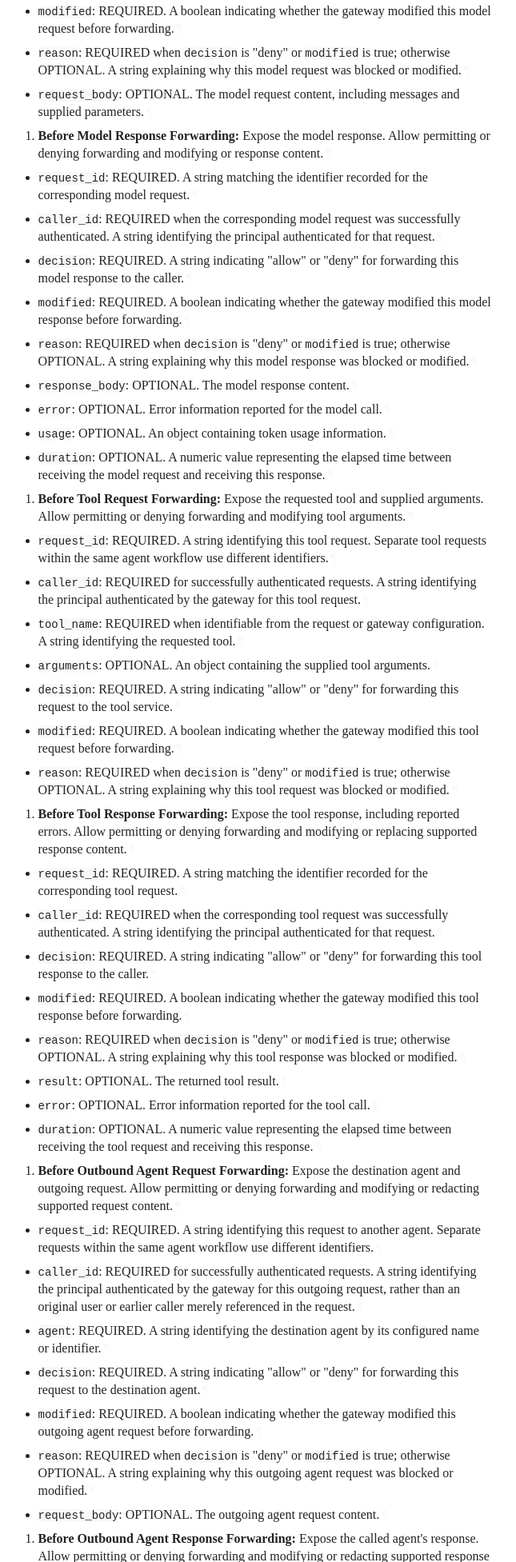
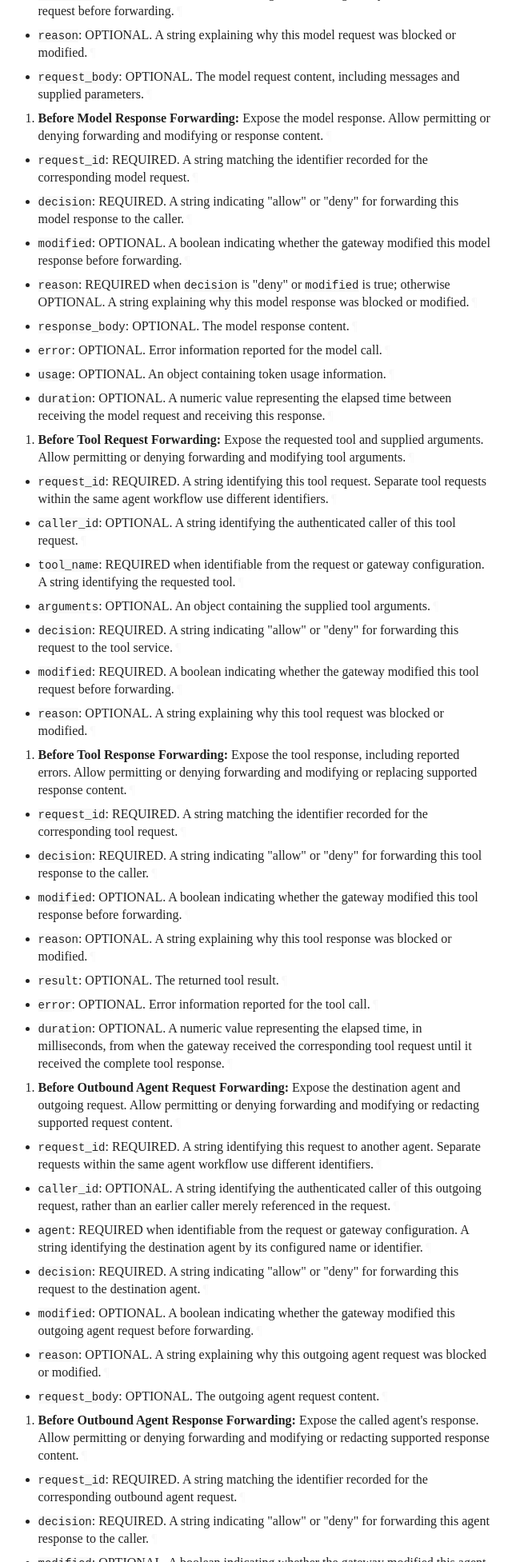
Before and after one commit to NiYuan224/draft-liu-audit-enforcement-points, a plain HTML site: page draft-liu-audit-enforcement-points.html in a window 1280 px wide. Shown: the part 9854-11807 px from the top of the page at 80% size, without its empty margins (109-754 px from the left). Drawn offline with Linux system fonts and the light colour scheme; a web font is replaced by a local one.

Commit message:
Script updating gh-pages from 134eaff. [ci skip]

```diff
--- a/draft-liu-audit-enforcement-points.html
+++ b/draft-liu-audit-enforcement-points.html
@@ -1750,7 +1750,7 @@ Note: Hooks for which consensus has not been reached are omitted.
             <p id="section-5.1-2.1.1"><code>request_id</code>: REQUIRED. A string identifying this inbound request to the destination agent.<a href="#section-5.1-2.1.1" class="pilcrow">¶</a></p>
 </li>
           <li class="normal" id="section-5.1-2.2">
-            <p id="section-5.1-2.2.1"><code>caller_id</code>: REQUIRED for successfully authenticated requests. A string identifying the principal authenticated by the gateway for this inbound request.<a href="#section-5.1-2.2.1" class="pilcrow">¶</a></p>
+            <p id="section-5.1-2.2.1"><code>caller_id</code>: OPTIONAL. A string identifying the authenticated caller of this inbound request.<a href="#section-5.1-2.2.1" class="pilcrow">¶</a></p>
 </li>
           <li class="normal" id="section-5.1-2.3">
             <p id="section-5.1-2.3.1"><code>agent</code>: REQUIRED. A string identifying the destination agent by its configured name or identifier.<a href="#section-5.1-2.3.1" class="pilcrow">¶</a></p>
@@ -1759,10 +1759,10 @@ Note: Hooks for which consensus has not been reached are omitted.
             <p id="section-5.1-2.4.1"><code>decision</code>: REQUIRED. A string indicating "allow" or "deny" for forwarding this request to the destination agent.<a href="#section-5.1-2.4.1" class="pilcrow">¶</a></p>
 </li>
           <li class="normal" id="section-5.1-2.5">
-            <p id="section-5.1-2.5.1"><code>modified</code>: REQUIRED. A boolean indicating whether the gateway modified this request before forwarding.<a href="#section-5.1-2.5.1" class="pilcrow">¶</a></p>
+            <p id="section-5.1-2.5.1"><code>modified</code>: OPTIONAL. A boolean indicating whether the gateway modified this request before forwarding.<a href="#section-5.1-2.5.1" class="pilcrow">¶</a></p>
 </li>
           <li class="normal" id="section-5.1-2.6">
-            <p id="section-5.1-2.6.1"><code>reason</code>: REQUIRED when <code>decision</code> is "deny" or <code>modified</code> is true; otherwise OPTIONAL. A string explaining why this request was blocked or modified.<a href="#section-5.1-2.6.1" class="pilcrow">¶</a></p>
+            <p id="section-5.1-2.6.1"><code>reason</code>: OPTIONAL. A string explaining why this request was blocked or modified.<a href="#section-5.1-2.6.1" class="pilcrow">¶</a></p>
 </li>
           <li class="normal" id="section-5.1-2.7">
             <p id="section-5.1-2.7.1"><code>request_body</code>: OPTIONAL. The incoming request content.<a href="#section-5.1-2.7.1" class="pilcrow">¶</a></p>
@@ -1778,7 +1778,7 @@ Note: Hooks for which consensus has not been reached are omitted.
             <p id="section-5.1-4.1.1"><code>request_id</code>: REQUIRED. A string identifying this model request. Separate model requests within the same agent workflow use different identifiers.<a href="#section-5.1-4.1.1" class="pilcrow">¶</a></p>
 </li>
           <li class="normal" id="section-5.1-4.2">
-            <p id="section-5.1-4.2.1"><code>caller_id</code>: REQUIRED for successfully authenticated requests. A string identifying the agent authenticated by the gateway for this model request.<a href="#section-5.1-4.2.1" class="pilcrow">¶</a></p>
+            <p id="section-5.1-4.2.1"><code>caller_id</code>: OPTIONAL. A string identifying the authenticated caller of this model request.<a href="#section-5.1-4.2.1" class="pilcrow">¶</a></p>
 </li>
           <li class="normal" id="section-5.1-4.3">
             <p id="section-5.1-4.3.1"><code>model</code>: REQUIRED when identifiable from the request or gateway configuration. A string identifying the requested model or configured model alias.<a href="#section-5.1-4.3.1" class="pilcrow">¶</a></p>
@@ -1787,10 +1787,10 @@ Note: Hooks for which consensus has not been reached are omitted.
             <p id="section-5.1-4.4.1"><code>decision</code>: REQUIRED. A string indicating "allow" or "deny" for forwarding this request to the model service.<a href="#section-5.1-4.4.1" class="pilcrow">¶</a></p>
 </li>
           <li class="normal" id="section-5.1-4.5">
-            <p id="section-5.1-4.5.1"><code>modified</code>: REQUIRED. A boolean indicating whether the gateway modified this model request before forwarding.<a href="#section-5.1-4.5.1" class="pilcrow">¶</a></p>
+            <p id="section-5.1-4.5.1"><code>modified</code>: OPTIONAL. A boolean indicating whether the gateway modified this model request before forwarding.<a href="#section-5.1-4.5.1" class="pilcrow">¶</a></p>
 </li>
           <li class="normal" id="section-5.1-4.6">
-            <p id="section-5.1-4.6.1"><code>reason</code>: REQUIRED when <code>decision</code> is "deny" or <code>modified</code> is true; otherwise OPTIONAL. A string explaining why this model request was blocked or modified.<a href="#section-5.1-4.6.1" class="pilcrow">¶</a></p>
+            <p id="section-5.1-4.6.1"><code>reason</code>: OPTIONAL. A string explaining why this model request was blocked or modified.<a href="#section-5.1-4.6.1" class="pilcrow">¶</a></p>
 </li>
           <li class="normal" id="section-5.1-4.7">
             <p id="section-5.1-4.7.1"><code>request_body</code>: OPTIONAL. The model request content, including messages and supplied parameters.<a href="#section-5.1-4.7.1" class="pilcrow">¶</a></p>
@@ -1806,28 +1806,25 @@ Note: Hooks for which consensus has not been reached are omitted.
             <p id="section-5.1-6.1.1"><code>request_id</code>: REQUIRED. A string matching the identifier recorded for the corresponding model request.<a href="#section-5.1-6.1.1" class="pilcrow">¶</a></p>
 </li>
           <li class="normal" id="section-5.1-6.2">
-            <p id="section-5.1-6.2.1"><code>caller_id</code>: REQUIRED when the corresponding model request was successfully authenticated. A string identifying the principal authenticated for that request.<a href="#section-5.1-6.2.1" class="pilcrow">¶</a></p>
+            <p id="section-5.1-6.2.1"><code>decision</code>: REQUIRED. A string indicating "allow" or "deny" for forwarding this model response to the caller.<a href="#section-5.1-6.2.1" class="pilcrow">¶</a></p>
 </li>
           <li class="normal" id="section-5.1-6.3">
-            <p id="section-5.1-6.3.1"><code>decision</code>: REQUIRED. A string indicating "allow" or "deny" for forwarding this model response to the caller.<a href="#section-5.1-6.3.1" class="pilcrow">¶</a></p>
+            <p id="section-5.1-6.3.1"><code>modified</code>: OPTIONAL. A boolean indicating whether the gateway modified this model response before forwarding.<a href="#section-5.1-6.3.1" class="pilcrow">¶</a></p>
 </li>
           <li class="normal" id="section-5.1-6.4">
-            <p id="section-5.1-6.4.1"><code>modified</code>: REQUIRED. A boolean indicating whether the gateway modified this model response before forwarding.<a href="#section-5.1-6.4.1" class="pilcrow">¶</a></p>
+            <p id="section-5.1-6.4.1"><code>reason</code>: REQUIRED when <code>decision</code> is "deny" or <code>modified</code> is true; otherwise OPTIONAL. A string explaining why this model response was blocked or modified.<a href="#section-5.1-6.4.1" class="pilcrow">¶</a></p>
 </li>
           <li class="normal" id="section-5.1-6.5">
-            <p id="section-5.1-6.5.1"><code>reason</code>: REQUIRED when <code>decision</code> is "deny" or <code>modified</code> is true; otherwise OPTIONAL. A string explaining why this model response was blocked or modified.<a href="#section-5.1-6.5.1" class="pilcrow">¶</a></p>
+            <p id="section-5.1-6.5.1"><code>response_body</code>: OPTIONAL. The model response content.<a href="#section-5.1-6.5.1" class="pilcrow">¶</a></p>
 </li>
           <li class="normal" id="section-5.1-6.6">
-            <p id="section-5.1-6.6.1"><code>response_body</code>: OPTIONAL. The model response content.<a href="#section-5.1-6.6.1" class="pilcrow">¶</a></p>
+            <p id="section-5.1-6.6.1"><code>error</code>: OPTIONAL. Error information reported for the model call.<a href="#section-5.1-6.6.1" class="pilcrow">¶</a></p>
 </li>
           <li class="normal" id="section-5.1-6.7">
-            <p id="section-5.1-6.7.1"><code>error</code>: OPTIONAL. Error information reported for the model call.<a href="#section-5.1-6.7.1" class="pilcrow">¶</a></p>
+            <p id="section-5.1-6.7.1"><code>usage</code>: OPTIONAL. An object containing token usage information.<a href="#section-5.1-6.7.1" class="pilcrow">¶</a></p>
 </li>
           <li class="normal" id="section-5.1-6.8">
-            <p id="section-5.1-6.8.1"><code>usage</code>: OPTIONAL. An object containing token usage information.<a href="#section-5.1-6.8.1" class="pilcrow">¶</a></p>
-</li>
-          <li class="normal" id="section-5.1-6.9">
-            <p id="section-5.1-6.9.1"><code>duration</code>: OPTIONAL.  A numeric value representing the elapsed time between receiving the model request and receiving this response.<a href="#section-5.1-6.9.1" class="pilcrow">¶</a></p>
+            <p id="section-5.1-6.8.1"><code>duration</code>: OPTIONAL.  A numeric value representing the elapsed time between receiving the model request and receiving this response.<a href="#section-5.1-6.8.1" class="pilcrow">¶</a></p>
 </li>
         </ul>
 <ol start="1" type="1" class="normal type-1" id="section-5.1-7">
@@ -1840,7 +1837,7 @@ Note: Hooks for which consensus has not been reached are omitted.
             <p id="section-5.1-8.1.1"><code>request_id</code>: REQUIRED. A string identifying this tool request. Separate tool requests within the same agent workflow use different identifiers.<a href="#section-5.1-8.1.1" class="pilcrow">¶</a></p>
 </li>
           <li class="normal" id="section-5.1-8.2">
-            <p id="section-5.1-8.2.1"><code>caller_id</code>: REQUIRED for successfully authenticated requests. A string identifying the principal authenticated by the gateway for this tool request.<a href="#section-5.1-8.2.1" class="pilcrow">¶</a></p>
+            <p id="section-5.1-8.2.1"><code>caller_id</code>: OPTIONAL. A string identifying the authenticated caller of this tool request.<a href="#section-5.1-8.2.1" class="pilcrow">¶</a></p>
 </li>
           <li class="normal" id="section-5.1-8.3">
             <p id="section-5.1-8.3.1"><code>tool_name</code>: REQUIRED when identifiable from the request or gateway configuration. A string identifying the requested tool.<a href="#section-5.1-8.3.1" class="pilcrow">¶</a></p>
@@ -1855,7 +1852,7 @@ Note: Hooks for which consensus has not been reached are omitted.
             <p id="section-5.1-8.6.1"><code>modified</code>: REQUIRED. A boolean indicating whether the gateway modified this tool request before forwarding.<a href="#section-5.1-8.6.1" class="pilcrow">¶</a></p>
 </li>
           <li class="normal" id="section-5.1-8.7">
-            <p id="section-5.1-8.7.1"><code>reason</code>: REQUIRED when <code>decision</code> is "deny" or <code>modified</code> is true; otherwise OPTIONAL. A string explaining why this tool request was blocked or modified.<a href="#section-5.1-8.7.1" class="pilcrow">¶</a></p>
+            <p id="section-5.1-8.7.1"><code>reason</code>: OPTIONAL. A string explaining why this tool request was blocked or modified.<a href="#section-5.1-8.7.1" class="pilcrow">¶</a></p>
 </li>
         </ul>
 <ol start="1" type="1" class="normal type-1" id="section-5.1-9">
@@ -1868,25 +1865,22 @@ Note: Hooks for which consensus has not been reached are omitted.
             <p id="section-5.1-10.1.1"><code>request_id</code>: REQUIRED. A string matching the identifier recorded for the corresponding tool request.<a href="#section-5.1-10.1.1" class="pilcrow">¶</a></p>
 </li>
           <li class="normal" id="section-5.1-10.2">
-            <p id="section-5.1-10.2.1"><code>caller_id</code>: REQUIRED when the corresponding tool request was successfully authenticated. A string identifying the principal authenticated for that request.<a href="#section-5.1-10.2.1" class="pilcrow">¶</a></p>
+            <p id="section-5.1-10.2.1"><code>decision</code>: REQUIRED. A string indicating "allow" or "deny" for forwarding this tool response to the caller.<a href="#section-5.1-10.2.1" class="pilcrow">¶</a></p>
 </li>
           <li class="normal" id="section-5.1-10.3">
-            <p id="section-5.1-10.3.1"><code>decision</code>: REQUIRED. A string indicating "allow" or "deny" for forwarding this tool response to the caller.<a href="#section-5.1-10.3.1" class="pilcrow">¶</a></p>
+            <p id="section-5.1-10.3.1"><code>modified</code>: OPTIONAL. A boolean indicating whether the gateway modified this tool response before forwarding.<a href="#section-5.1-10.3.1" class="pilcrow">¶</a></p>
 </li>
           <li class="normal" id="section-5.1-10.4">
-            <p id="section-5.1-10.4.1"><code>modified</code>: REQUIRED. A boolean indicating whether the gateway modified this tool response before forwarding.<a href="#section-5.1-10.4.1" class="pilcrow">¶</a></p>
+            <p id="section-5.1-10.4.1"><code>reason</code>: OPTIONAL. A string explaining why this tool response was blocked or modified.<a href="#section-5.1-10.4.1" class="pilcrow">¶</a></p>
 </li>
           <li class="normal" id="section-5.1-10.5">
-            <p id="section-5.1-10.5.1"><code>reason</code>: REQUIRED when <code>decision</code> is "deny" or <code>modified</code> is true; otherwise OPTIONAL. A string explaining why this tool response was blocked or modified.<a href="#section-5.1-10.5.1" class="pilcrow">¶</a></p>
+            <p id="section-5.1-10.5.1"><code>result</code>: OPTIONAL. The returned tool result.<a href="#section-5.1-10.5.1" class="pilcrow">¶</a></p>
 </li>
           <li class="normal" id="section-5.1-10.6">
-            <p id="section-5.1-10.6.1"><code>result</code>: OPTIONAL. The returned tool result.<a href="#section-5.1-10.6.1" class="pilcrow">¶</a></p>
+            <p id="section-5.1-10.6.1"><code>error</code>: OPTIONAL. Error information reported for the tool call.<a href="#section-5.1-10.6.1" class="pilcrow">¶</a></p>
 </li>
           <li class="normal" id="section-5.1-10.7">
-            <p id="section-5.1-10.7.1"><code>error</code>: OPTIONAL. Error information reported for the tool call.<a href="#section-5.1-10.7.1" class="pilcrow">¶</a></p>
-</li>
-          <li class="normal" id="section-5.1-10.8">
-            <p id="section-5.1-10.8.1"><code>duration</code>: OPTIONAL.  A numeric value representing the elapsed time between receiving the tool request and receiving this response.<a href="#section-5.1-10.8.1" class="pilcrow">¶</a></p>
+            <p id="section-5.1-10.7.1"><code>duration</code>: OPTIONAL. A numeric value representing the elapsed time, in milliseconds, from when the gateway received the corresponding tool request until it received the complete tool response.<a href="#section-5.1-10.7.1" class="pilcrow">¶</a></p>
 </li>
         </ul>
 <ol start="1" type="1" class="normal type-1" id="section-5.1-11">
@@ -1899,19 +1893,19 @@ Note: Hooks for which consensus has not been reached are omitted.
             <p id="section-5.1-12.1.1"><code>request_id</code>: REQUIRED. A string identifying this request to another agent. Separate requests within the same agent workflow use different identifiers.<a href="#section-5.1-12.1.1" class="pilcrow">¶</a></p>
 </li>
           <li class="normal" id="section-5.1-12.2">
-            <p id="section-5.1-12.2.1"><code>caller_id</code>: REQUIRED for successfully authenticated requests. A string identifying the principal authenticated by the gateway for this outgoing request, rather than an original user or earlier caller merely referenced in the request.<a href="#section-5.1-12.2.1" class="pilcrow">¶</a></p>
+            <p id="section-5.1-12.2.1"><code>caller_id</code>: OPTIONAL. A string identifying the authenticated caller of this outgoing request, rather than an earlier caller merely referenced in the request.<a href="#section-5.1-12.2.1" class="pilcrow">¶</a></p>
 </li>
           <li class="normal" id="section-5.1-12.3">
-            <p id="section-5.1-12.3.1"><code>agent</code>: REQUIRED. A string identifying the destination agent by its configured name or identifier.<a href="#section-5.1-12.3.1" class="pilcrow">¶</a></p>
+            <p id="section-5.1-12.3.1"><code>agent</code>: REQUIRED when identifiable from the request or gateway configuration. A string identifying the destination agent by its configured name or identifier.<a href="#section-5.1-12.3.1" class="pilcrow">¶</a></p>
 </li>
           <li class="normal" id="section-5.1-12.4">
             <p id="section-5.1-12.4.1"><code>decision</code>: REQUIRED. A string indicating "allow" or "deny" for forwarding this request to the destination agent.<a href="#section-5.1-12.4.1" class="pilcrow">¶</a></p>
 </li>
           <li class="normal" id="section-5.1-12.5">
-            <p id="section-5.1-12.5.1"><code>modified</code>: REQUIRED. A boolean indicating whether the gateway modified this outgoing agent request before forwarding.<a href="#section-5.1-12.5.1" class="pilcrow">¶</a></p>
+            <p id="section-5.1-12.5.1"><code>modified</code>: OPTIONAL. A boolean indicating whether the gateway modified this outgoing agent request before forwarding.<a href="#section-5.1-12.5.1" class="pilcrow">¶</a></p>
 </li>
           <li class="normal" id="section-5.1-12.6">
-            <p id="section-5.1-12.6.1"><code>reason</code>: REQUIRED when <code>decision</code> is "deny" or <code>modified</code> is true; otherwise OPTIONAL. A string explaining why this outgoing agent request was blocked or modified.<a href="#section-5.1-12.6.1" class="pilcrow">¶</a></p>
+            <p id="section-5.1-12.6.1"><code>reason</code>: OPTIONAL. A string explaining why this outgoing agent request was blocked or modified.<a href="#section-5.1-12.6.1" class="pilcrow">¶</a></p>
 </li>
           <li class="normal" id="section-5.1-12.7">
             <p id="section-5.1-12.7.1"><code>request_body</code>: OPTIONAL. The outgoing agent request content.<a href="#section-5.1-12.7.1" class="pilcrow">¶</a></p>
@@ -1927,25 +1921,22 @@ Note: Hooks for which consensus has not been reached are omitted.
             <p id="section-5.1-14.1.1"><code>request_id</code>: REQUIRED. A string matching the identifier recorded for the corresponding outbound agent request.<a href="#section-5.1-14.1.1" class="pilcrow">¶</a></p>
 </li>
           <li class="normal" id="section-5.1-14.2">
-            <p id="section-5.1-14.2.1"><code>caller_id</code>: REQUIRED when the corresponding outbound agent request was successfully authenticated. A string identifying the principal authenticated for that request, not the responding agent.<a href="#section-5.1-14.2.1" class="pilcrow">¶</a></p>
+            <p id="section-5.1-14.2.1"><code>decision</code>: REQUIRED. A string indicating "allow" or "deny" for forwarding this agent response to the caller.<a href="#section-5.1-14.2.1" class="pilcrow">¶</a></p>
 </li>
           <li class="normal" id="section-5.1-14.3">
-            <p id="section-5.1-14.3.1"><code>decision</code>: REQUIRED. A string indicating "allow" or "deny" for forwarding this agent response to the caller.<a href="#section-5.1-14.3.1" class="pilcrow">¶</a></p>
+            <p id="section-5.1-14.3.1"><code>modified</code>: OPTIONAL. A boolean indicating whether the gateway modified this agent response before forwarding.<a href="#section-5.1-14.3.1" class="pilcrow">¶</a></p>
 </li>
           <li class="normal" id="section-5.1-14.4">
-            <p id="section-5.1-14.4.1"><code>modified</code>: REQUIRED. A boolean indicating whether the gateway modified this agent response before forwarding.<a href="#section-5.1-14.4.1" class="pilcrow">¶</a></p>
+            <p id="section-5.1-14.4.1"><code>reason</code>: OPTIONAL. A string explaining why this agent response was blocked or modified.<a href="#section-5.1-14.4.1" class="pilcrow">¶</a></p>
 </li>
           <li class="normal" id="section-5.1-14.5">
-            <p id="section-5.1-14.5.1"><code>reason</code>: REQUIRED when <code>decision</code> is "deny" or <code>modified</code> is true; otherwise OPTIONAL. A string explaining why this agent response was blocked or modified.<a href="#section-5.1-14.5.1" class="pilcrow">¶</a></p>
+            <p id="section-5.1-14.5.1"><code>response_body</code>: OPTIONAL. The returned agent response content.<a href="#section-5.1-14.5.1" class="pilcrow">¶</a></p>
 </li>
           <li class="normal" id="section-5.1-14.6">
-            <p id="section-5.1-14.6.1"><code>response_body</code>: OPTIONAL. The returned agent response content.<a href="#section-5.1-14.6.1" class="pilcrow">¶</a></p>
+            <p id="section-5.1-14.6.1"><code>error</code>: OPTIONAL. Error information reported for the agent call.<a href="#section-5.1-14.6.1" class="pilcrow">¶</a></p>
 </li>
           <li class="normal" id="section-5.1-14.7">
-            <p id="section-5.1-14.7.1"><code>error</code>: OPTIONAL. Error information reported for the agent call.<a href="#section-5.1-14.7.1" class="pilcrow">¶</a></p>
-</li>
-          <li class="normal" id="section-5.1-14.8">
-            <p id="section-5.1-14.8.1"><code>duration</code>: OPTIONAL. A numeric value representing the elapsed time, in milliseconds, from when the gateway received the corresponding outbound agent request until it received the complete agent response.<a href="#section-5.1-14.8.1" class="pilcrow">¶</a></p>
+            <p id="section-5.1-14.7.1"><code>duration</code>: OPTIONAL. A numeric value representing the elapsed time, in milliseconds, from when the gateway received the corresponding outbound agent request until it received the complete agent response.<a href="#section-5.1-14.7.1" class="pilcrow">¶</a></p>
 </li>
         </ul>
 <ol start="1" type="1" class="normal type-1" id="section-5.1-15">
@@ -1958,25 +1949,22 @@ Note: Hooks for which consensus has not been reached are omitted.
             <p id="section-5.1-16.1.1"><code>request_id</code>: REQUIRED. A string matching the identifier recorded for the corresponding inbound request.<a href="#section-5.1-16.1.1" class="pilcrow">¶</a></p>
 </li>
           <li class="normal" id="section-5.1-16.2">
-            <p id="section-5.1-16.2.1"><code>caller_id</code>: REQUIRED when the corresponding inbound request was successfully authenticated. A string identifying the caller authenticated by the gateway for that request.<a href="#section-5.1-16.2.1" class="pilcrow">¶</a></p>
+            <p id="section-5.1-16.2.1"><code>decision</code>: REQUIRED. A string indicating "allow" or "deny" for forwarding this agent response to the caller.<a href="#section-5.1-16.2.1" class="pilcrow">¶</a></p>
 </li>
           <li class="normal" id="section-5.1-16.3">
-            <p id="section-5.1-16.3.1"><code>decision</code>: REQUIRED. A string indicating "allow" or "deny" for forwarding this agent response to the caller.<a href="#section-5.1-16.3.1" class="pilcrow">¶</a></p>
+            <p id="section-5.1-16.3.1"><code>modified</code>: OPTIONAL. A boolean indicating whether the gateway modified this agent response before forwarding.<a href="#section-5.1-16.3.1" class="pilcrow">¶</a></p>
 </li>
           <li class="normal" id="section-5.1-16.4">
-            <p id="section-5.1-16.4.1"><code>modified</code>: REQUIRED. A boolean indicating whether the gateway modified this agent response before forwarding.<a href="#section-5.1-16.4.1" class="pilcrow">¶</a></p>
+            <p id="section-5.1-16.4.1"><code>reason</code>: OPTIONAL. A string explaining why this agent response was blocked or modified.<a href="#section-5.1-16.4.1" class="pilcrow">¶</a></p>
 </li>
           <li class="normal" id="section-5.1-16.5">
-            <p id="section-5.1-16.5.1"><code>reason</code>: REQUIRED when <code>decision</code> is "deny" or <code>modified</code> is true; otherwise OPTIONAL. A string explaining why this agent response was blocked or modified.<a href="#section-5.1-16.5.1" class="pilcrow">¶</a></p>
+            <p id="section-5.1-16.5.1"><code>response_body</code>: OPTIONAL. The agent response content.<a href="#section-5.1-16.5.1" class="pilcrow">¶</a></p>
 </li>
           <li class="normal" id="section-5.1-16.6">
-            <p id="section-5.1-16.6.1"><code>response_body</code>: OPTIONAL. The agent response content.<a href="#section-5.1-16.6.1" class="pilcrow">¶</a></p>
+            <p id="section-5.1-16.6.1"><code>error</code>: OPTIONAL. Error information reported for the agent request.<a href="#section-5.1-16.6.1" class="pilcrow">¶</a></p>
 </li>
           <li class="normal" id="section-5.1-16.7">
-            <p id="section-5.1-16.7.1"><code>error</code>: OPTIONAL. Error information reported for the agent request.<a href="#section-5.1-16.7.1" class="pilcrow">¶</a></p>
-</li>
-          <li class="normal" id="section-5.1-16.8">
-            <p id="section-5.1-16.8.1"><code>duration</code>: OPTIONAL. A numeric value representing the elapsed time, in milliseconds, from when the gateway received the corresponding inbound request until it received the complete agent response.<a href="#section-5.1-16.8.1" class="pilcrow">¶</a></p>
+            <p id="section-5.1-16.7.1"><code>duration</code>: OPTIONAL. A numeric value representing the elapsed time, in milliseconds, from when the gateway received the corresponding inbound request until it received the complete agent response.<a href="#section-5.1-16.7.1" class="pilcrow">¶</a></p>
 </li>
         </ul>
 </section>
```
Also changed, not shown: draft-liu-audit-enforcement-points.txt.
